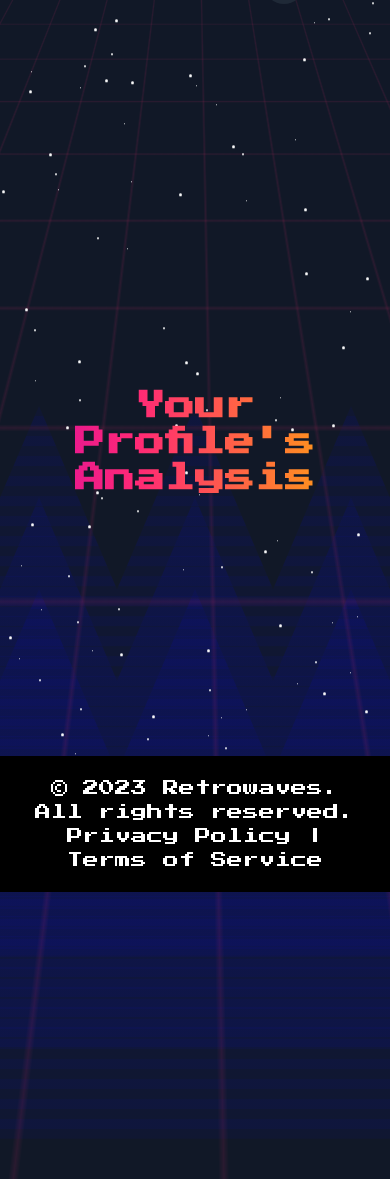
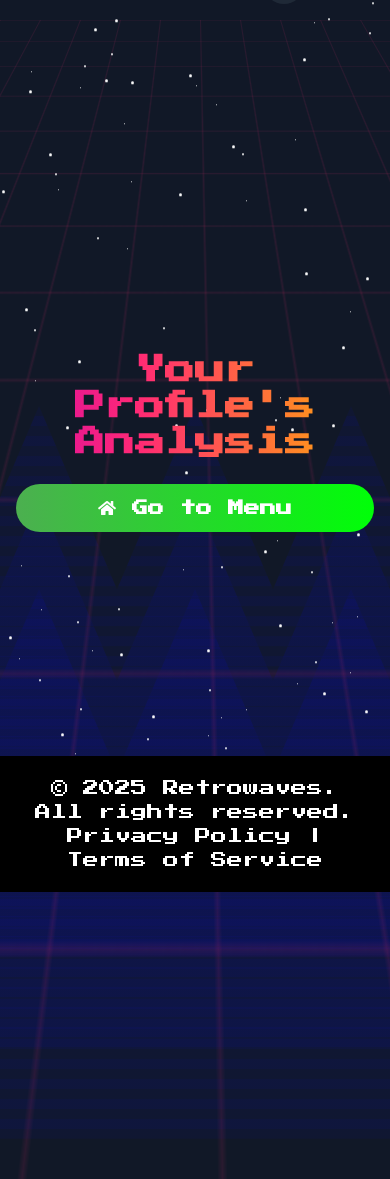
Before and after one commit to Greybash/retrowaves_flask, a Flask app: template templates/whole_profile.html in a window 390 px wide; the page is wider, and only the part inside the window is pictured. Shown: the part 52-1231 px from the top of that part. Run offline with Flask 3, Linux system fonts and the light colour scheme; the template is opened without the code that fills it, so the values that code supplies are empty; some libraries are stand-ins or nearby versions.

Commit message:
Update whole_profile.html

```diff
--- a/templates/whole_profile.html
+++ b/templates/whole_profile.html
@@ -244,6 +244,37 @@
             padding: 20px;
             border-radius: 10px;
         }
+
+        .search-button {
+            background: linear-gradient(90deg, #4caf50, #00ff08);
+            border: none;
+            border-radius: 2rem;
+            padding: 0.75rem 2rem;
+            color: white;
+            font-weight: bold;
+            cursor: pointer;
+            transition: all 0.3s ease;
+            display: flex;
+            align-items: center;
+            justify-content: center;
+            width: 100%;
+        }
+
+        .search-button:hover {
+            transform: translateY(-3px);
+
+        }
+
+        .search-button:active {
+            transform: translateY(-1px);
+        }
+
+        .search-button i {
+            margin-right: 0.5rem;
+        }
+
+
+
         .grid-background {
     position: absolute;
     top: 0;
@@ -291,12 +322,11 @@
         </div>
     </div>
 </header>
-<main class="flex flex-col items-center justify-center min-h-screen p-4">
-    <div class="grid-background"></div>
-    <div class="container text-center md:w-1/2 space-y-4">
+<main class="flex flex-col items-center justify-center min-h-screen p-4 relative">
+    <div class="grid-background absolute inset-0 -z-10"></div>
+
+    <div class="container text-center md:w-1/2 space-y-6">
         <h2 class="text-3xl font-bold text-gradient">Your Profile's Analysis</h2>
-
-
 
         {% if error %}
             <p class="error">{{ error }}</p>
@@ -307,16 +337,22 @@
                 <h2 class="text-2xl font-bold static-grey">Personality Analysis Result</h2>
 
                 {% if chart_url %}
-
-                    <img src="{{ chart_url }}" alt="Personality Chart" class="mt-2">
+                    <img src="{{ chart_url }}" alt="Personality Chart" class="mt-4 rounded-lg shadow-lg">
                 {% endif %}
             </div>
         {% endif %}
+
+        <!-- Go to Menu Button -->
+        <a href="{{ url_for('dashboard') }}"
+           class="search-button button-animate flex items-center justify-center gap-2 text-white bg-green-600 hover:bg-green-700 px-5 py-3 rounded-full transition w-full mt-4">
+            <i class="fas fa-home"></i> Go to Menu
+        </a>
     </div>
 </main>
+
 <footer>
     <div>
-        &copy; 2023 Retrowaves. All rights reserved.
+        &copy; 2025 Retrowaves. All rights reserved.
     </div>
     <div>
         <a href="#" class="text-white">Privacy Policy</a> |
```
